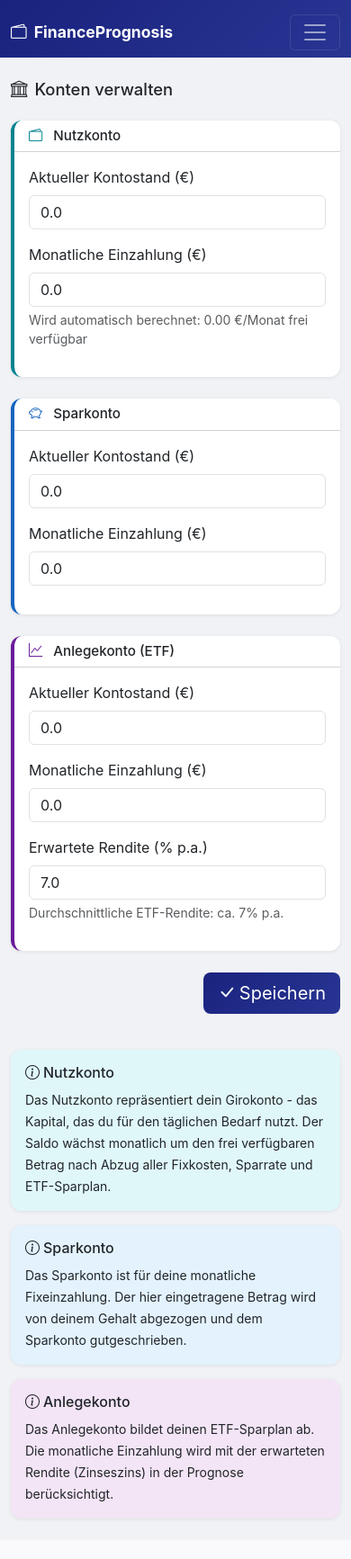
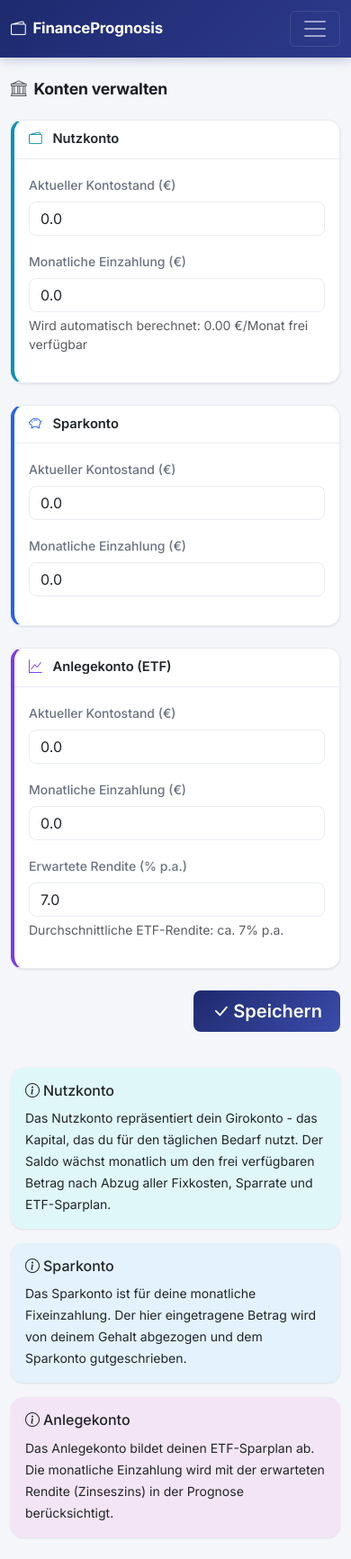
Before and after one commit to schrenzi/FinanceTool, a Flask app: page /accounts in a window 390 px wide. Shown: the whole page at 90% size. Before the commit the page ends 1691 px from the top, so only its background shows below. Run offline with Flask 3, Linux system fonts and the light colour scheme; data comes from the database, SQL or seed files in the repository; data that the repository does not hold is empty.

Commit message:
v0.9.0: Visual refresh — modern, clean design
Rewrite CSS with Inter font, CSS custom properties, refined shadows,
softer borders, polished buttons with hover lift, and a more cohesive
color system. Improve mobile readability with tighter spacing and
better touch targets. No functional changes.

Co-Authored-By: Claude Opus 4.6 <noreply@anthropic.com>

```diff
--- a/static/css/style.css
+++ b/static/css/style.css
@@ -1,178 +1,285 @@
-body {
-    background-color: #f0f2f5;
-    font-family: -apple-system, BlinkMacSystemFont, "Segoe UI", Roboto, sans-serif;
-    padding-bottom: env(safe-area-inset-bottom);
+:root {
+    --bg: #f4f6fa;
+    --surface: #ffffff;
+    --border: #e8ecf1;
+    --text: #1a1d23;
+    --text-muted: #6b7280;
+    --primary: #2d3a8c;
+    --primary-light: #3b4caa;
+    --income: #16a34a;
+    --income-bg: linear-gradient(135deg, #ecfdf5, #d1fae5);
+    --expense: #dc2626;
+    --expense-bg: linear-gradient(135deg, #fef2f2, #fecaca);
+    --savings: #2563eb;
+    --savings-bg: linear-gradient(135deg, #eff6ff, #bfdbfe);
+    --invest: #7c3aed;
+    --invest-bg: linear-gradient(135deg, #f5f3ff, #ddd6fe);
+    --free: #0891b2;
+    --free-bg: linear-gradient(135deg, #ecfeff, #a5f3fc);
+    --radius: 0.875rem;
+    --radius-sm: 0.5rem;
+    --shadow: 0 1px 3px rgba(0,0,0,0.06), 0 1px 2px rgba(0,0,0,0.04);
+    --shadow-md: 0 4px 12px rgba(0,0,0,0.07), 0 1px 3px rgba(0,0,0,0.04);
 }
 
+body {
+    background-color: var(--bg);
+    font-family: 'Inter', -apple-system, BlinkMacSystemFont, "Segoe UI", Roboto, sans-serif;
+    color: var(--text);
+    padding-bottom: env(safe-area-inset-bottom);
+    -webkit-font-smoothing: antialiased;
+}
+
+/* --- Navbar --- */
+.navbar {
+    padding-top: calc(env(safe-area-inset-top) + 12px);
+    padding-bottom: 12px;
+    background: linear-gradient(135deg, #1e2a6e, var(--primary)) !important;
+    box-shadow: 0 2px 12px rgba(30,42,110,0.25);
+}
+
+.navbar-brand {
+    font-size: 1.2rem;
+    font-weight: 700;
+    letter-spacing: -0.01em;
+}
+
+.navbar .nav-link {
+    font-size: 0.9rem;
+    font-weight: 500;
+    padding: 0.5rem 0.85rem;
+    border-radius: var(--radius-sm);
+    transition: background 0.15s;
+}
+
+.navbar .nav-link:hover {
+    background: rgba(255,255,255,0.1);
+}
+
+.navbar .nav-link.active {
+    background: rgba(255,255,255,0.18);
+}
+
+/* --- Cards --- */
 .card {
-    border: none;
-    box-shadow: 0 1px 4px rgba(0, 0, 0, 0.08);
-    border-radius: 0.75rem;
-    transition: box-shadow 0.2s;
+    border: 1px solid var(--border);
+    box-shadow: var(--shadow);
+    border-radius: var(--radius);
+    transition: box-shadow 0.2s ease, transform 0.2s ease;
+    background: var(--surface);
 }
 
 .card:hover {
-    box-shadow: 0 2px 8px rgba(0, 0, 0, 0.12);
+    box-shadow: var(--shadow-md);
 }
 
 .card-header {
-    border-radius: 0.75rem 0.75rem 0 0 !important;
+    border-radius: var(--radius) var(--radius) 0 0 !important;
+    border-bottom: 1px solid var(--border);
+    padding: 0.875rem 1.25rem;
 }
 
-.navbar {
-    padding-top: calc(env(safe-area-inset-top) + 16px);
+.card-header h5,
+.card-header h6 {
+    font-weight: 600;
 }
 
-.navbar-brand {
-    font-size: 1.3rem;
-}
-
-.stat-card {
-    text-align: center;
+.card-body {
     padding: 1.25rem;
 }
 
+/* --- Stat Cards --- */
+.stat-card {
+    text-align: center;
+    padding: 1.25rem 1rem;
+}
+
 .stat-card .stat-value {
-    font-size: 1.6rem;
+    font-size: 1.5rem;
     font-weight: 700;
-    margin-bottom: 0.25rem;
+    margin-bottom: 0.2rem;
+    letter-spacing: -0.02em;
 }
 
 .stat-card .stat-label {
-    font-size: 0.85rem;
-    color: #6c757d;
+    font-size: 0.75rem;
+    color: var(--text-muted);
     text-transform: uppercase;
-    letter-spacing: 0.04em;
+    letter-spacing: 0.06em;
+    font-weight: 600;
 }
 
 .stat-card .stat-icon {
-    font-size: 2rem;
-    margin-bottom: 0.5rem;
-    opacity: 0.7;
+    font-size: 1.75rem;
+    margin-bottom: 0.4rem;
+    opacity: 0.6;
 }
 
-.text-income {
-    color: #2e7d32;
+/* --- Semantic Colors --- */
+.text-income { color: var(--income); }
+.text-expense { color: var(--expense); }
+.text-savings { color: var(--savings); }
+.text-invest { color: var(--invest); }
+.text-free { color: var(--free); }
+
+.bg-income { background: var(--income-bg); }
+.bg-expense { background: var(--expense-bg); }
+.bg-savings { background: var(--savings-bg); }
+.bg-invest { background: var(--invest-bg); }
+.bg-free { background: var(--free-bg); }
+
+/* --- Account Cards --- */
+.account-card {
+    border-left: 4px solid;
+    border-radius: var(--radius);
 }
 
-.text-expense {
-    color: #c62828;
+.account-card .card-body h4 {
+    font-size: 1.4rem;
+    letter-spacing: -0.02em;
 }
 
-.text-savings {
-    color: #1565c0;
+.account-card.nutzkonto { border-left-color: var(--free); }
+.account-card.sparkonto { border-left-color: var(--savings); }
+.account-card.anlegekonto { border-left-color: var(--invest); }
+
+/* --- Tables --- */
+.table th {
+    font-weight: 600;
+    font-size: 0.78rem;
+    text-transform: uppercase;
+    letter-spacing: 0.04em;
+    color: var(--text-muted);
+    border-bottom-width: 1px;
 }
 
-.text-invest {
-    color: #6a1b9a;
+.table td {
+    vertical-align: middle;
 }
 
-.text-free {
-    color: #00838f;
+.table-hover tbody tr:hover {
+    background-color: #f8fafc;
 }
 
-.bg-income {
-    background: linear-gradient(135deg, #e8f5e9, #c8e6c9);
-}
-
-.bg-expense {
-    background: linear-gradient(135deg, #ffebee, #ffcdd2);
-}
-
-.bg-savings {
-    background: linear-gradient(135deg, #e3f2fd, #bbdefb);
-}
-
-.bg-invest {
-    background: linear-gradient(135deg, #f3e5f5, #e1bee7);
-}
-
-.bg-free {
-    background: linear-gradient(135deg, #e0f7fa, #b2ebf2);
-}
-
-.table th {
-    font-weight: 600;
-    font-size: 0.85rem;
-    text-transform: uppercase;
-    letter-spacing: 0.03em;
-    color: #6c757d;
-}
-
+/* --- Badges --- */
 .cc-badge {
     display: inline-flex;
     align-items: center;
     gap: 0.35rem;
-    padding: 0.25rem 0.65rem;
+    padding: 0.3rem 0.7rem;
     border-radius: 2rem;
-    background: #e8eaf6;
-    color: #283593;
-    font-size: 0.85rem;
+    background: #eef1f8;
+    color: var(--primary);
+    font-size: 0.82rem;
+    font-weight: 550;
+}
+
+/* --- Progress Bars --- */
+.progress {
+    border-radius: 1rem;
+    background-color: #eef1f8;
+    height: 5px;
+}
+
+/* --- Buttons --- */
+.btn-finance {
+    background: linear-gradient(135deg, #1e2a6e, var(--primary-light));
+    color: #fff;
+    border: none;
+    font-weight: 600;
+    padding: 0.5rem 1.25rem;
+    border-radius: var(--radius-sm);
+    transition: all 0.15s ease;
+}
+
+.btn-finance:hover {
+    background: linear-gradient(135deg, var(--primary), #4a5cc7);
+    color: #fff;
+    transform: translateY(-1px);
+    box-shadow: 0 2px 8px rgba(45,58,140,0.25);
+}
+
+.btn-finance:active {
+    transform: translateY(0);
+}
+
+/* --- Form Controls --- */
+.form-control, .form-select {
+    border-radius: var(--radius-sm);
+    border-color: var(--border);
+    transition: border-color 0.15s, box-shadow 0.15s;
+}
+
+.form-control:focus, .form-select:focus {
+    border-color: var(--primary-light);
+    box-shadow: 0 0 0 3px rgba(45,58,140,0.1);
+}
+
+.form-label {
+    font-weight: 500;
+    font-size: 0.875rem;
+    color: var(--text-muted);
+}
+
+/* --- Alerts --- */
+.alert {
+    border-radius: var(--radius-sm);
+    border: none;
     font-weight: 500;
 }
 
-.progress {
-    border-radius: 1rem;
-    background-color: #e9ecef;
-}
-
-.account-card {
-    border-left: 4px solid;
-    border-radius: 0.75rem;
-}
-
-.account-card.nutzkonto {
-    border-left-color: #00838f;
-}
-
-.account-card.sparkonto {
-    border-left-color: #1565c0;
-}
-
-.account-card.anlegekonto {
-    border-left-color: #6a1b9a;
-}
-
-.btn-finance {
-    background: linear-gradient(135deg, #1a237e, #283593);
-    color: #fff;
-    border: none;
-}
-
-.btn-finance:hover {
-    background: linear-gradient(135deg, #283593, #3949ab);
-    color: #fff;
-}
-
-.min-width-0 {
-    min-width: 0;
+/* --- Entry Items --- */
+.entry-item {
+    transition: background 0.15s;
 }
 
 .entry-item:hover {
-    background-color: #f8f9fa;
+    background-color: #f8fafc;
 }
 
+/* --- Chart Container --- */
 .chart-container {
     position: relative;
     height: 300px;
 }
 
+/* --- Page Headers --- */
+h4 {
+    font-weight: 700;
+    letter-spacing: -0.01em;
+    color: var(--text);
+}
+
+h4 .bi {
+    opacity: 0.7;
+}
+
+/* --- Misc --- */
+.min-width-0 {
+    min-width: 0;
+}
+
+.fw-medium {
+    font-weight: 500;
+}
+
+/* --- Responsive --- */
 @media (max-width: 767.98px) {
     .stat-card {
-        padding: 0.75rem;
+        padding: 0.7rem 0.5rem;
     }
 
     .stat-card .stat-value {
-        font-size: 1.2rem;
+        font-size: 1.15rem;
     }
 
     .stat-card .stat-icon {
-        font-size: 1.4rem;
-        margin-bottom: 0.25rem;
+        font-size: 1.3rem;
+        margin-bottom: 0.2rem;
     }
 
     .stat-card .stat-label {
-        font-size: 0.7rem;
+        font-size: 0.65rem;
     }
 
     .container {
@@ -181,15 +288,23 @@ body {
     }
 
     .navbar-brand {
+        font-size: 1.05rem;
+    }
+
+    h4 {
         font-size: 1.1rem;
     }
 
-    h4 {
-        font-size: 1.15rem;
+    .card-header h5 {
+        font-size: 0.92rem;
     }
 
-    .card-header h5 {
-        font-size: 0.95rem;
+    .card-header {
+        padding: 0.75rem 1rem;
+    }
+
+    .card-body {
+        padding: 1rem;
     }
 
     #prognosisTable {
--- a/templates/base.html
+++ b/templates/base.html
@@ -8,6 +8,9 @@
     <meta name="apple-mobile-web-app-title" content="Finance">
     <meta name="theme-color" content="#1a237e">
     <title>FinancePrognosis</title>
+    <link rel="preconnect" href="https://fonts.googleapis.com">
+    <link rel="preconnect" href="https://fonts.gstatic.com" crossorigin>
+    <link href="https://fonts.googleapis.com/css2?family=Inter:wght@400;500;600;700&display=swap" rel="stylesheet">
     <link href="https://cdn.jsdelivr.net/npm/bootstrap@5.3.3/dist/css/bootstrap.min.css" rel="stylesheet">
     <link href="https://cdn.jsdelivr.net/npm/bootstrap-icons@1.11.3/font/bootstrap-icons.min.css" rel="stylesheet">
     <link href="{{ url_for('static', filename='css/style.css') }}" rel="stylesheet">
```
Also changed, not shown: CHANGELOG.md.
